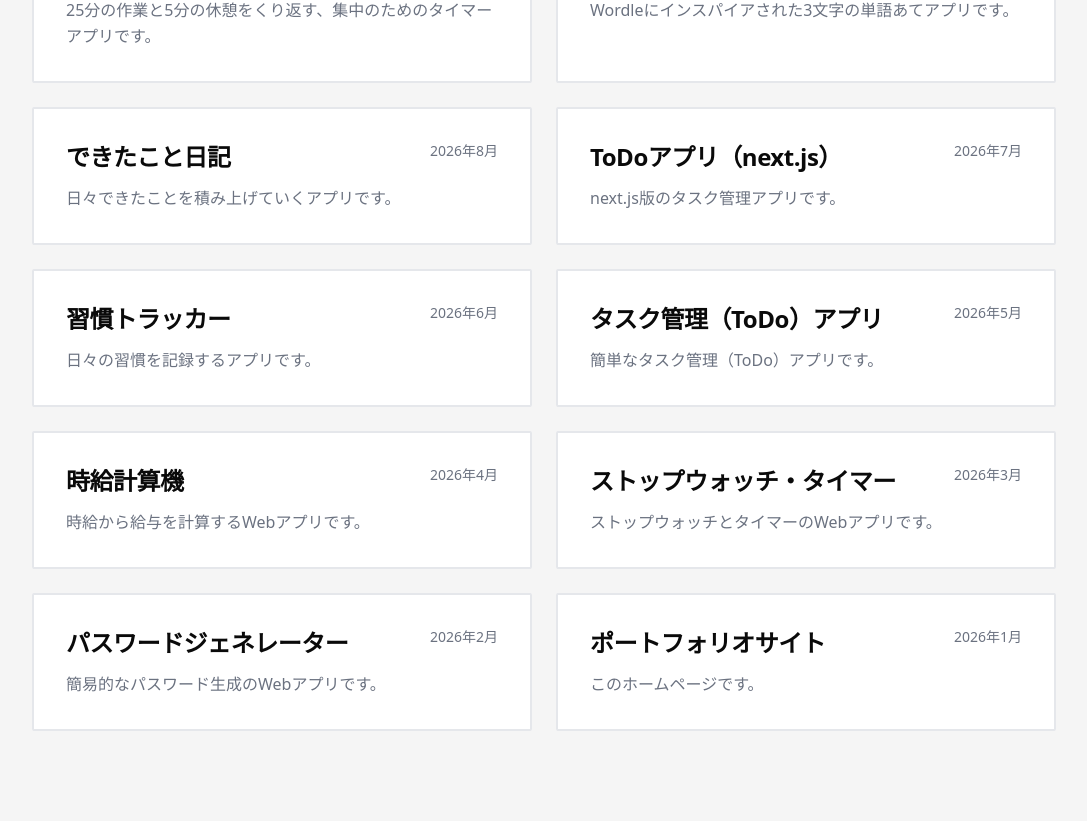
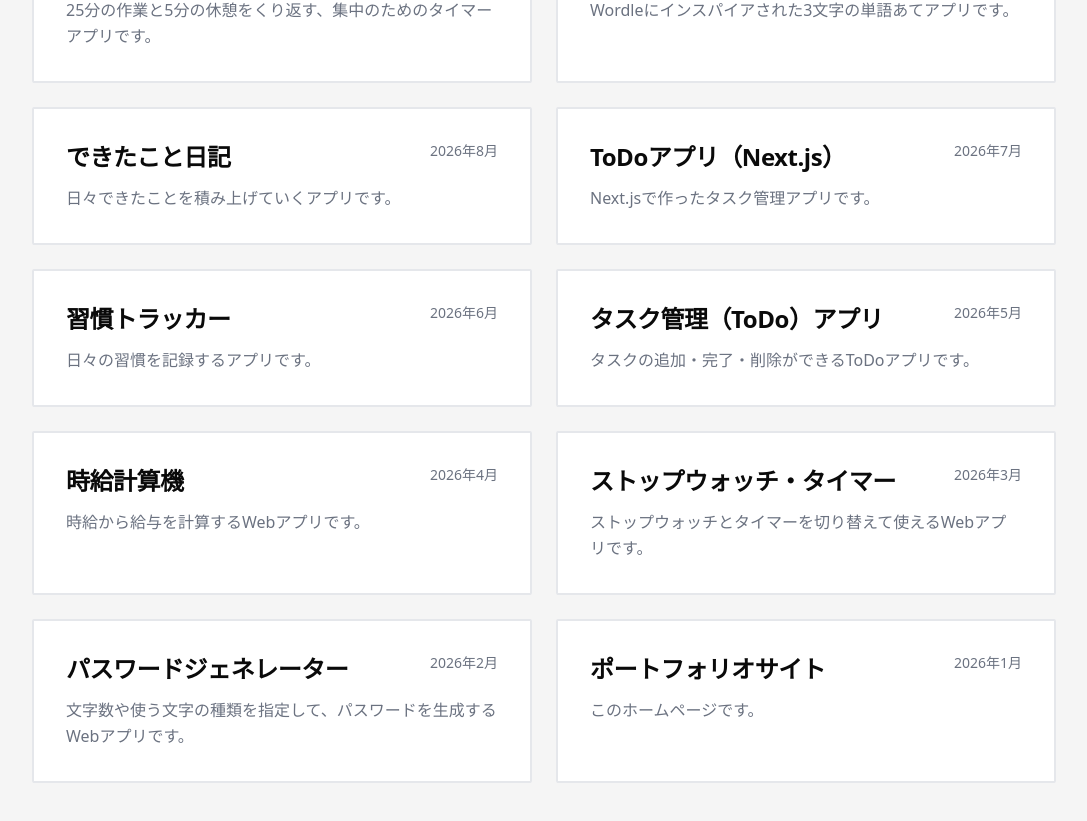
Before and after one commit to sanbay3/san_bay3_portfolio, a Next.js app: page / in a window 1280 px wide. Shown: the part 3037-3858 px from the top of the page, without its empty margins (96-1183 px from the left). Built offline with nearby package versions, Linux system fonts and the light colour scheme.

Commit message:
minor change of description

```diff
--- a/components/Projects.tsx
+++ b/components/Projects.tsx
@@ -24,13 +24,13 @@ export default function Projects() {
     },
     {
       title: 'パスワードジェネレーター',
-      description: '簡易的なパスワード生成のWebアプリです。',
+      description: '文字数や使う文字の種類を指定して、パスワードを生成するWebアプリです。',
       link: 'https://password-generator-eto.pages.dev/',
       date: '2026年2月',
     },
     {
       title: 'ストップウォッチ・タイマー',
-      description: 'ストップウォッチとタイマーのWebアプリです。',
+      description: ' ストップウォッチとタイマーを切り替えて使えるWebアプリです。',
       link: 'https://stopwatch-95c.pages.dev/',
       date: '2026年3月',
     },
@@ -42,7 +42,7 @@ export default function Projects() {
     },
     {
       title: 'タスク管理（ToDo）アプリ',
-      description: '簡単なタスク管理（ToDo）アプリです。',
+      description: 'タスクの追加・完了・削除ができるToDoアプリです。',
       link: 'https://task-manager-eoj.pages.dev/',
       date: '2026年5月',
     },
@@ -53,8 +53,8 @@ export default function Projects() {
       date: '2026年6月',
     },
     {
-      title: 'ToDoアプリ（next.js）',
-      description: 'next.js版のタスク管理アプリです。',
+      title: 'ToDoアプリ（Next.js）',
+      description: 'Next.jsで作ったタスク管理アプリです。',
       link: 'https://todo-nextjs-5m8.pages.dev/',
       date: '2026年7月',
     },
```
